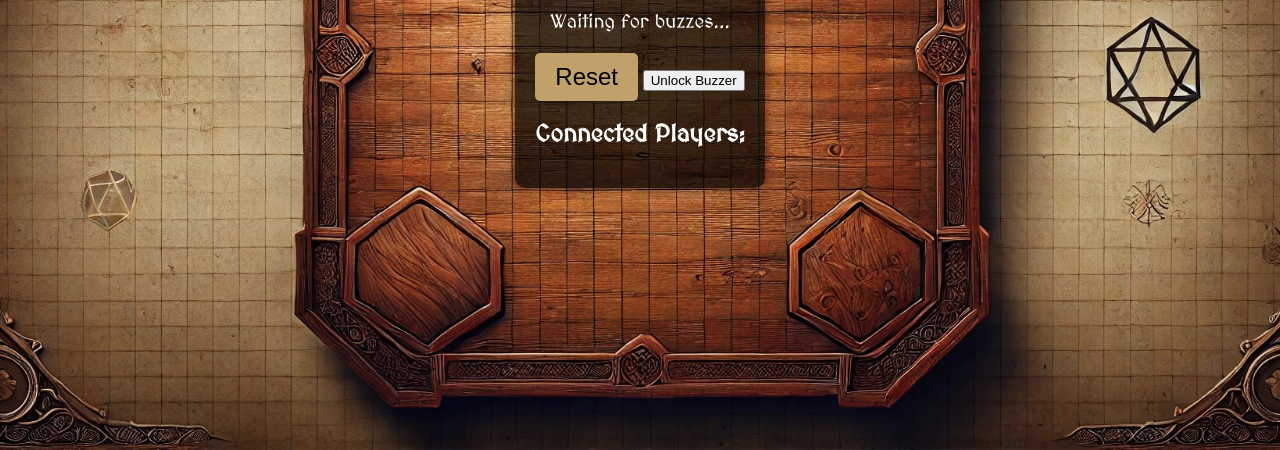
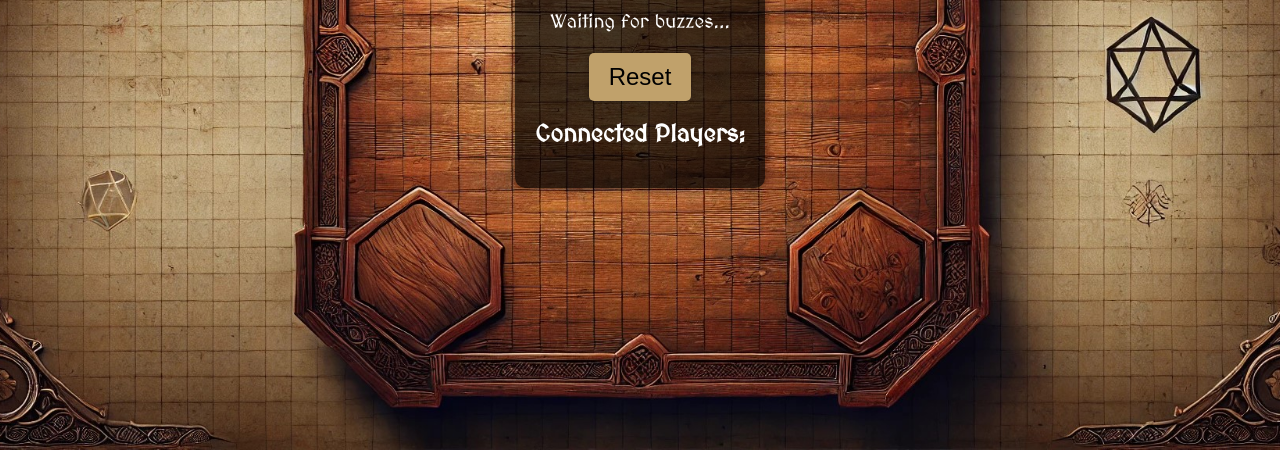
Before and after one commit to SJPhyonix/QuizNite, a website: page master.html in a window 1280 px wide. Shown: the part 350-800 px from the top of the page. Drawn offline with Linux system fonts and the light colour scheme.

Commit message:
Update master.html

```diff
--- a/master.html
+++ b/master.html
@@ -12,7 +12,6 @@
         <h1>Quiz Master</h1>
         <div id="result">Waiting for buzzes...</div>
         <button id="reset">Reset</button>
-        <button id="unlock">Unlock Buzzer</button>
         <h2>Connected Players:</h2>
         <ul id="players-list"></ul>
     </div>
```
